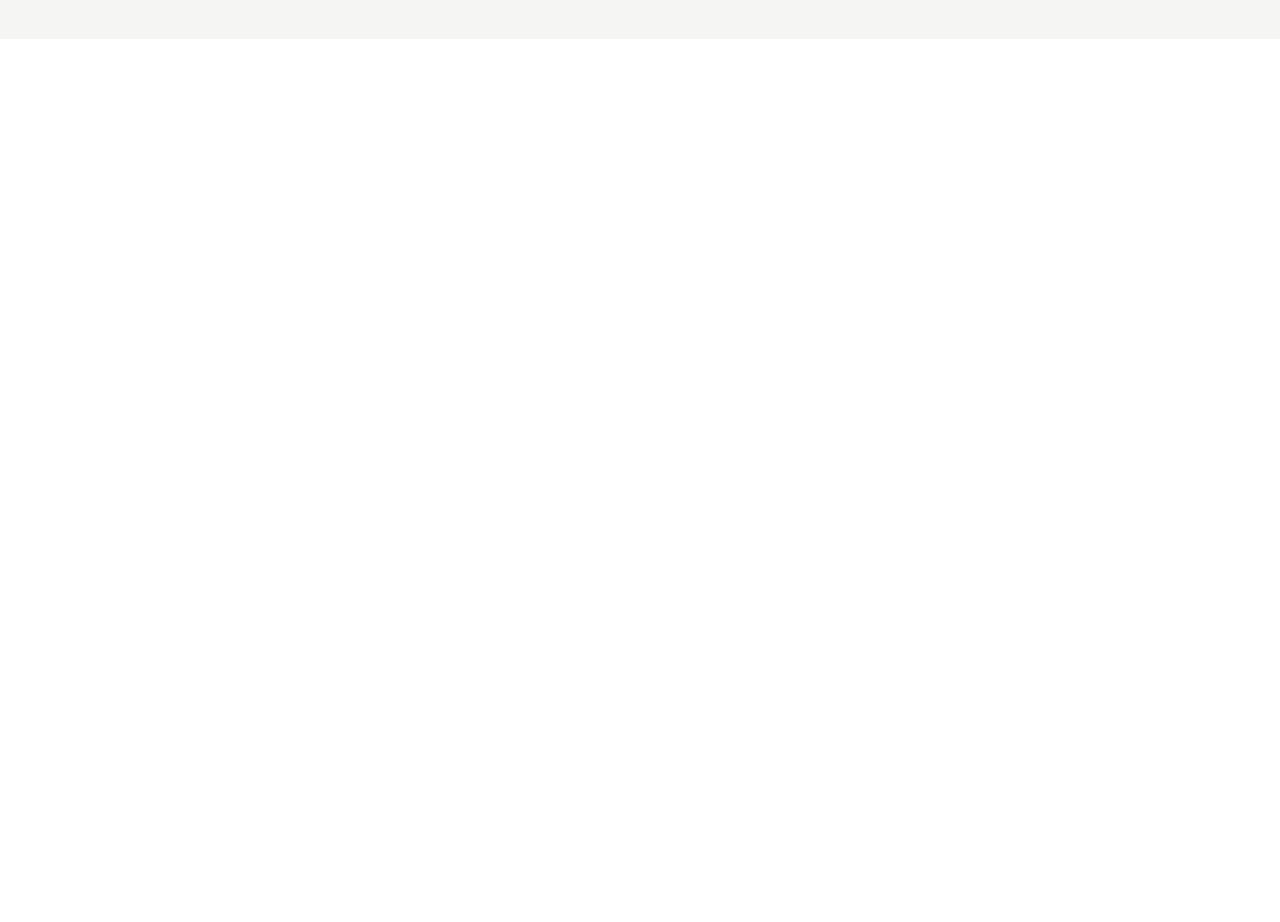
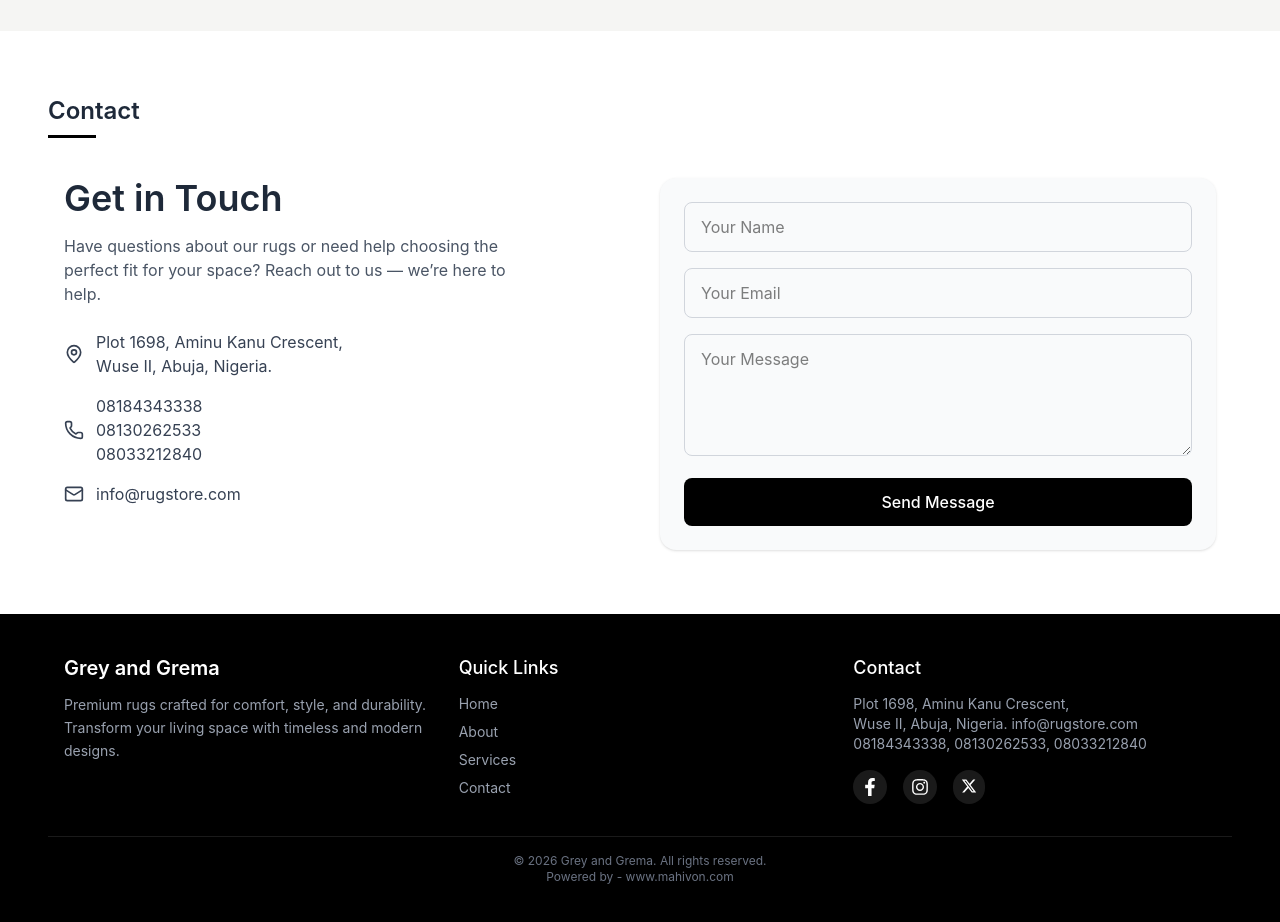
Before and after one commit to oyis12/grema-client-landing-page, a React (Vite) app: page / in a window 1280 px wide. Shown: the part 1360-2282 px from the top of the page. Before the commit the page ends 1399 px from the top, so only its background shows below. Built offline with nearby package versions, Linux system fonts and the light colour scheme.

Commit message:
workd on footer, contact, about

```diff
--- a/package.json
+++ b/package.json
@@ -12,9 +12,11 @@
   "dependencies": {
     "@tailwindcss/vite": "^4.2.2",
     "framer-motion": "^12.38.0",
+    "hamburger-react": "^2.5.2",
     "lucide-react": "^1.7.0",
     "react": "^19.2.4",
     "react-dom": "^19.2.4",
+    "react-icons": "^5.6.0",
     "react-router-dom": "^7.13.2",
     "tailwindcss": "^4.2.2"
   },
--- a/src/App.jsx
+++ b/src/App.jsx
@@ -1,6 +1,8 @@
 import About from "./pages/About";
 import Home from "./pages/Home";
 import Navbar from "./components/Navbar";
+import Contact from "./pages/Contact";
+import Footer from "./components/Footer";
 
 function App() {
   return (
@@ -14,6 +16,12 @@ function App() {
       <section id="about">
         <About />
       </section>
+
+      <section id="contact">
+        <Contact />
+      </section>
+
+      <Footer />
     </div>
   );
 }
--- /dev/null
+++ b/src/components/Footer.jsx
@@ -0,0 +1,98 @@
+import { motion } from "framer-motion";
+import { FaFacebookF, FaInstagram } from "react-icons/fa";
+import { FaXTwitter } from "react-icons/fa6";
+
+const Footer = () => {
+  const scrollToSection = (id) => {
+    const el = document.getElementById(id);
+    el?.scrollIntoView({ behavior: "smooth" });
+  };
+
+  // Animation for icons
+  const iconVariants = {
+    hidden: { opacity: 0, y: 20 },
+    show: (i) => ({
+      opacity: 1,
+      y: 0,
+      transition: { delay: i * 0.1, duration: 0.4 },
+    }),
+  };
+
+  return (
+    <footer className="bg-black text-white py-10 px-4 sm:px-6 md:px-12">
+      <div className="max-w-6xl mx-auto grid gap-8 md:grid-cols-3">
+
+        {/* BRAND */}
+        <div>
+          <h2 className="text-xl font-semibold mb-3">Grey and Grema</h2>
+          <p className="text-gray-400 text-sm leading-relaxed">
+            Premium rugs crafted for comfort, style, and durability. Transform
+            your living space with timeless and modern designs.
+          </p>
+        </div>
+
+        {/* LINKS */}
+        <div>
+          <h3 className="text-lg font-medium mb-3">Quick Links</h3>
+          <div className="flex flex-col gap-2 text-gray-400 text-sm">
+            <button onClick={() => scrollToSection("home")} className="hover:text-white text-left">
+              Home
+            </button>
+            <button onClick={() => scrollToSection("about")} className="hover:text-white text-left">
+              About
+            </button>
+            <button onClick={() => scrollToSection("services")} className="hover:text-white text-left">
+              Services
+            </button>
+            <button onClick={() => scrollToSection("contact")} className="hover:text-white text-left">
+              Contact
+            </button>
+          </div>
+        </div>
+
+        {/* CONTACT + SOCIAL */}
+        <div>
+          <h3 className="text-lg font-medium mb-3">Contact</h3>
+
+          <p className="text-gray-400 text-sm mb-4">
+            Plot 1698, Aminu Kanu Crescent,<br />
+            Wuse II, Abuja, Nigeria.
+            info@rugstore.com <br />
+            08184343338, 08130262533, 08033212840
+          </p>
+
+          {/* SOCIAL ICONS */}
+          <div className="flex gap-4">
+            {[
+              { icon: <FaFacebookF size={18} />, link: "#" },
+              { icon: <FaInstagram size={18} />, link: "#" },
+              { icon: <FaXTwitter size={16} />, link: "#" },
+            ].map((item, i) => (
+              <motion.a
+                key={i}
+                href={item.link}
+                custom={i}
+                variants={iconVariants}
+                initial="hidden"
+                whileInView="show"
+                whileHover={{ scale: 1.15, y: -4 }}
+                whileTap={{ scale: 0.95 }}
+                className="p-2 bg-white/10 rounded-full hover:bg-white/20 hover:shadow-lg hover:shadow-white/10 transition"
+              >
+                {item.icon}
+              </motion.a>
+            ))}
+          </div>
+        </div>
+      </div>
+
+      {/* BOTTOM */}
+      <div className="border-t border-white/10 mt-8 pt-4 text-center text-gray-500 text-xs">
+        © {new Date().getFullYear()} Grey and Grema. All rights reserved.<br/>
+        <span>Powered by - www.mahivon.com</span>
+      </div>
+    </footer>
+  );
+};
+
+export default Footer;
--- a/src/pages/About.jsx
+++ b/src/pages/About.jsx
@@ -16,7 +16,7 @@ const About = () => {
   return (
     <section className="w-full bg-[#f5f5f3] py-12 md:py-20 px-4 sm:px-6 md:px-12">
       <div className="mb-10">
-        <h1 className="text-lg sm:text-3xl md:text-4xl font-semibold text-gray-800">
+        <h1 className="text-lg sm:text-3xl md:text-2xl font-semibold text-gray-800">
           About
         </h1>
 
--- /dev/null
+++ b/src/pages/Contact.jsx
@@ -0,0 +1,144 @@
+import { useState } from "react";
+import { motion } from "framer-motion";
+import { Mail, Phone, MapPin } from "lucide-react";
+
+const Contact = () => {
+  const [form, setForm] = useState({
+    name: "",
+    email: "",
+    message: "",
+  });
+
+  const [loading, setLoading] = useState(false);
+  const [success, setSuccess] = useState("");
+
+  const handleChange = (e) => {
+    setForm({ ...form, [e.target.name]: e.target.value });
+  };
+
+  const handleSubmit = async (e) => {
+    e.preventDefault();
+
+    if (!form.name || !form.email || !form.message) {
+      alert("Please fill all fields");
+      return;
+    }
+
+    try {
+      setLoading(true);
+
+      // 🔌 Replace with your API
+      await new Promise((res) => setTimeout(res, 1000));
+
+      setSuccess("Message sent successfully!");
+      setForm({ name: "", email: "", message: "" });
+    } catch (err) {
+      alert("Something went wrong");
+    } finally {
+      setLoading(false);
+    }
+  };
+
+  return (
+    <section className="w-full bg-white py-12 md:py-16 px-4 sm:px-6 md:px-12">
+        <div className="mb-10">
+        <h1 className="text-lg sm:text-3xl md:text-2xl font-semibold text-gray-800">
+          Contact
+        </h1>
+
+        <motion.div
+          initial={{ width: 0 }}
+          whileInView={{ width: "3rem" }}
+          transition={{ duration: 0.5 }}
+          className="h-[3px] bg-black  mt-2"
+        />
+      </div>
+      <div className="max-w-6xl mx-auto grid md:grid-cols-2 gap-10">
+
+        {/* LEFT - INFO */}
+        <motion.div
+          initial={{ opacity: 0, x: -40 }}
+          whileInView={{ opacity: 1, x: 0 }}
+          transition={{ duration: 0.6 }}
+        >
+          <h2 className="text-2xl sm:text-3xl md:text-4xl font-semibold text-gray-800 mb-4">
+            Get in Touch
+          </h2>
+
+          <p className="text-gray-600 mb-6 max-w-md">
+            Have questions about our rugs or need help choosing the perfect fit
+            for your space? Reach out to us — we’re here to help.
+          </p>
+
+          <div className="space-y-4">
+            <div className="flex items-center gap-3 text-gray-700">
+              <MapPin size={20} />
+              <span> Plot 1698, Aminu Kanu Crescent,<br />
+            Wuse II, Abuja, Nigeria.</span>
+            </div>
+
+            <div className="flex items-center gap-3 text-gray-700">
+              <Phone size={20} />
+              <span>08184343338<br /> 08130262533<br /> 08033212840</span>
+            </div>
+
+            <div className="flex items-center gap-3 text-gray-700">
+              <Mail size={20} />
+              <span>info@rugstore.com</span>
+            </div>
+          </div>
+        </motion.div>
+
+        {/* RIGHT - FORM */}
+        <motion.form
+          onSubmit={handleSubmit}
+          initial={{ opacity: 0, x: 40 }}
+          whileInView={{ opacity: 1, x: 0 }}
+          transition={{ duration: 0.6 }}
+          className="bg-gray-50 p-6 rounded-2xl shadow-sm space-y-4"
+        >
+          <input
+            type="text"
+            name="name"
+            placeholder="Your Name"
+            value={form.name}
+            onChange={handleChange}
+            className="w-full border border-gray-300 rounded-lg px-4 py-3 focus:outline-none focus:ring-2 focus:ring-black"
+          />
+
+          <input
+            type="email"
+            name="email"
+            placeholder="Your Email"
+            value={form.email}
+            onChange={handleChange}
+            className="w-full border border-gray-300 rounded-lg px-4 py-3 focus:outline-none focus:ring-2 focus:ring-black"
+          />
+
+          <textarea
+            name="message"
+            placeholder="Your Message"
+            rows="4"
+            value={form.message}
+            onChange={handleChange}
+            className="w-full border border-gray-300 rounded-lg px-4 py-3 focus:outline-none focus:ring-2 focus:ring-black"
+          />
+
+          <button
+            type="submit"
+            disabled={loading}
+            className="w-full bg-black text-white py-3 rounded-lg font-medium hover:bg-gray-800 transition"
+          >
+            {loading ? "Sending..." : "Send Message"}
+          </button>
+
+          {success && (
+            <p className="text-green-600 text-sm">{success}</p>
+          )}
+        </motion.form>
+      </div>
+    </section>
+  );
+};
+
+export default Contact;
--- a/src/pages/Home.jsx
+++ b/src/pages/Home.jsx
@@ -37,7 +37,7 @@ const Home = () => {
   };
 
   return (
-    <div className="w-full bg-[url('/splash_bg.jpg')] bg-cover bg-center py-6 sm:py-8 md:py-10">
+    <div className="w-full bg-[url('/splash_bg.jpg')] bg-cover bg-center py-6 sm:py-8 md:py-10 h-3/4">
 
       {/* MAIN IMAGE */}
       <div className="relative overflow-hidden rounded-lg w-[95%] sm:w-[90%] md:w-4/5 mx-auto">
@@ -85,7 +85,7 @@ const Home = () => {
 
       {/* THUMBNAILS */}
       <div className="mt-4 px-2 sm:px-0">
-        <div className="flex gap-2 sm:gap-3 justify-start sm:justify-center overflow-x-auto scrollbar-hide">
+        <div className="flex gap-2 sm:gap-3 justify-start sm:justify-center">
           {images.map((img, i) => (
             <div
               key={i}
```
Also changed, not shown: src/components/Navbar.jsx (+13 -21 lines), 1 other file (tests, documents, lock files or other folders).
